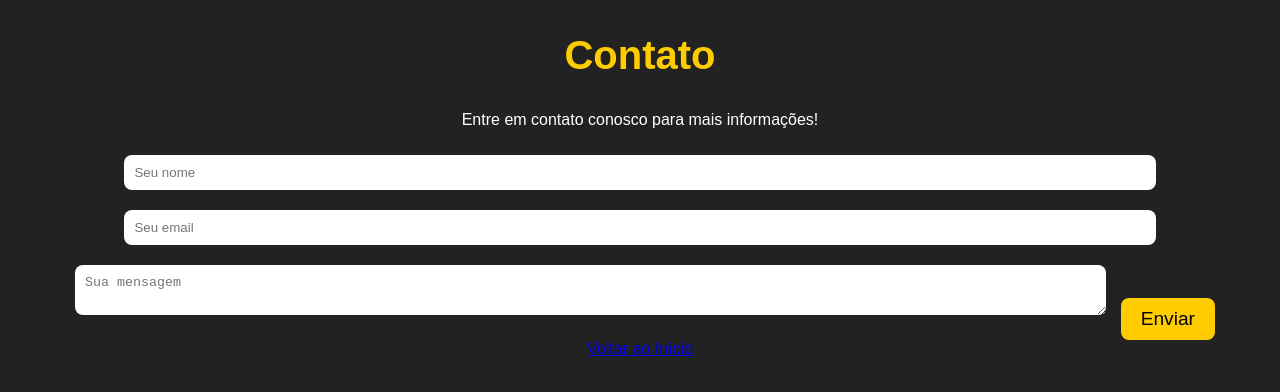
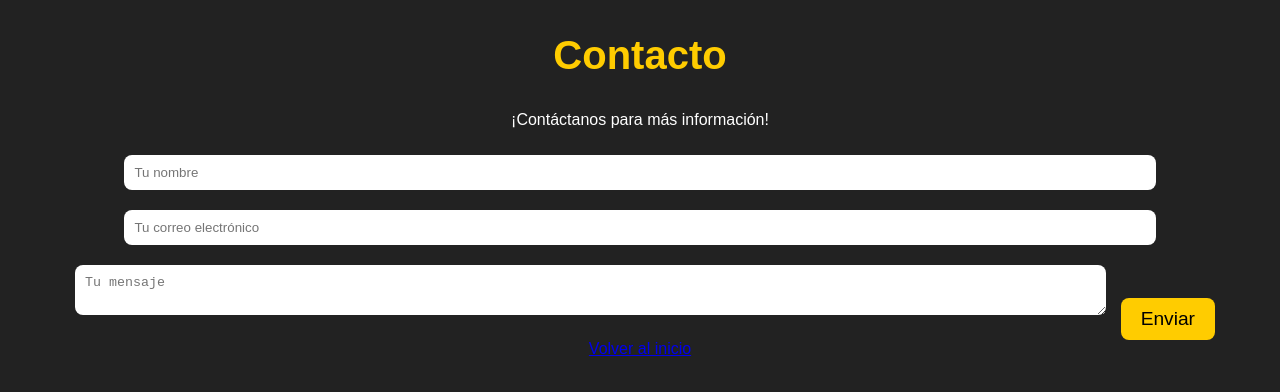
Before and after one commit to Yuri7medm/Ia-reco, a plain HTML site: page contato.html in a window 1280 px wide. Drawn offline with Linux system fonts and the light colour scheme.

Commit message:
contato.html

```diff
--- a/contato.html
+++ b/contato.html
@@ -1,10 +1,10 @@
-<!-- contato.html -->
+<!-- contacto.html -->
 <!DOCTYPE html>
-<html lang="pt-BR">
+<html lang="es">
 <head>
     <meta charset="UTF-8">
     <meta name="viewport" content="width=device-width, initial-scale=1.0">
-    <title>Contato</title>
+    <title>Contacto</title>
     <style>
         body { background: #222; color: white; text-align: center; font-family: 'Poppins', sans-serif; }
         h2 { font-size: 2.5em; color: #ffcc00; }
@@ -13,13 +13,13 @@
     </style>
 </head>
 <body>
-    <h2>Contato</h2>
-    <p>Entre em contato conosco para mais informações!</p>
-    <input type="text" placeholder="Seu nome">
-    <input type="email" placeholder="Seu email">
-    <textarea placeholder="Sua mensagem"></textarea>
+    <h2>Contacto</h2>
+    <p>¡Contáctanos para más información!</p>
+    <input type="text" placeholder="Tu nombre">
+    <input type="email" placeholder="Tu correo electrónico">
+    <textarea placeholder="Tu mensaje"></textarea>
     <button>Enviar</button>
     <br>
-    <a href="index.html">Voltar ao Início</a>
+    <a href="index.html">Volver al inicio</a>
 </body>
 </html>
```
